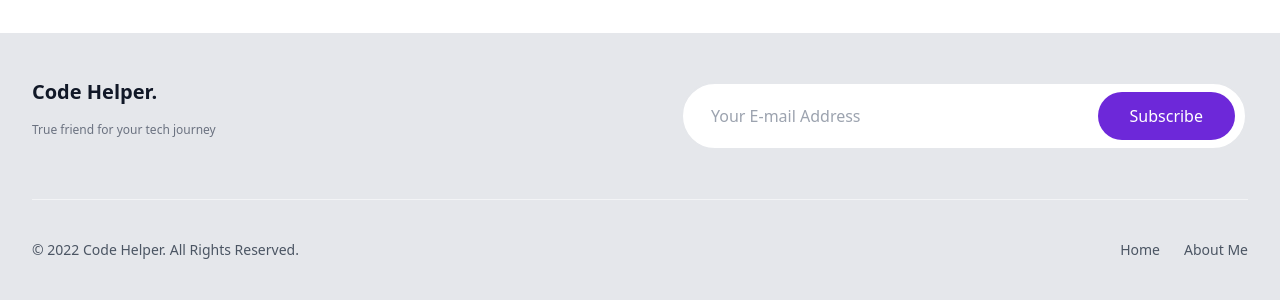
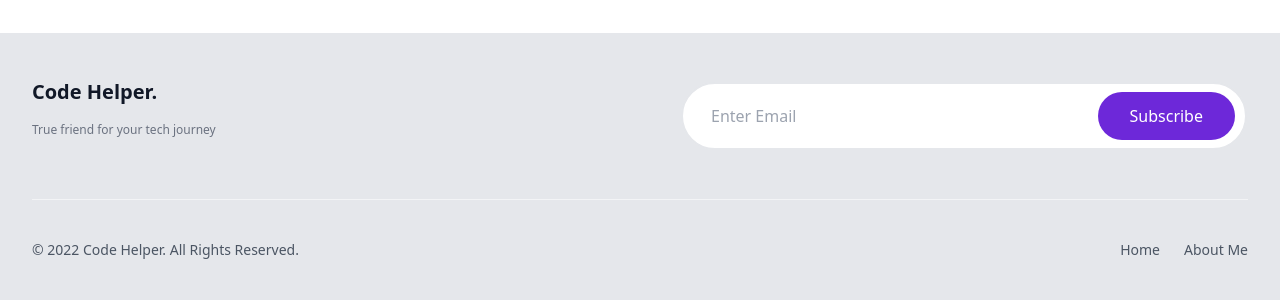
Before and after one commit to surdebmalya/code-helper, a Flask app: page / in a window 1280 px wide. Shown: the part 455-755 px from the top of the page. Run offline with Flask 2, Linux system fonts and the light colour scheme; some libraries are stand-ins or nearby versions.

Commit message:
script updated

```diff
--- a/templates/base.html
+++ b/templates/base.html
@@ -35,7 +35,7 @@
                         <div class="relative flex items-center overflow-hidden border border-gray-200 rounded-lg">
                             <input type="text"
                                 class="w-full py-4 pr-0 m-0 overflow-visible font-medium duration-300 border-2 border-gray-200 rounded-full outline-none sm:py-5 sm:pr-48 cursor-text pl-7 focus:outline-none focus-within:border-purple-700 hover:border-gray-400"
-                                placeholder="Your E-mail Address" name="email" id="email" required>
+                                placeholder="Enter Email" name="email" id="email" required>
                             <button type="submit"
                                 class="absolute right-0 h-12 px-8 mr-3 text-white bg-purple-700 rounded-full">
                                 Subscribe
```
